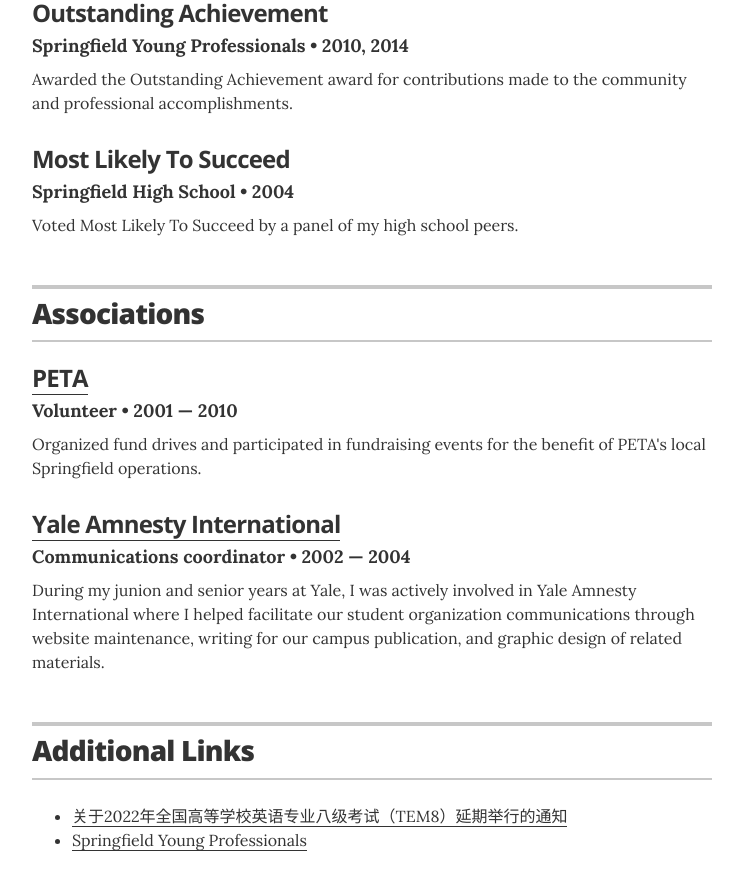
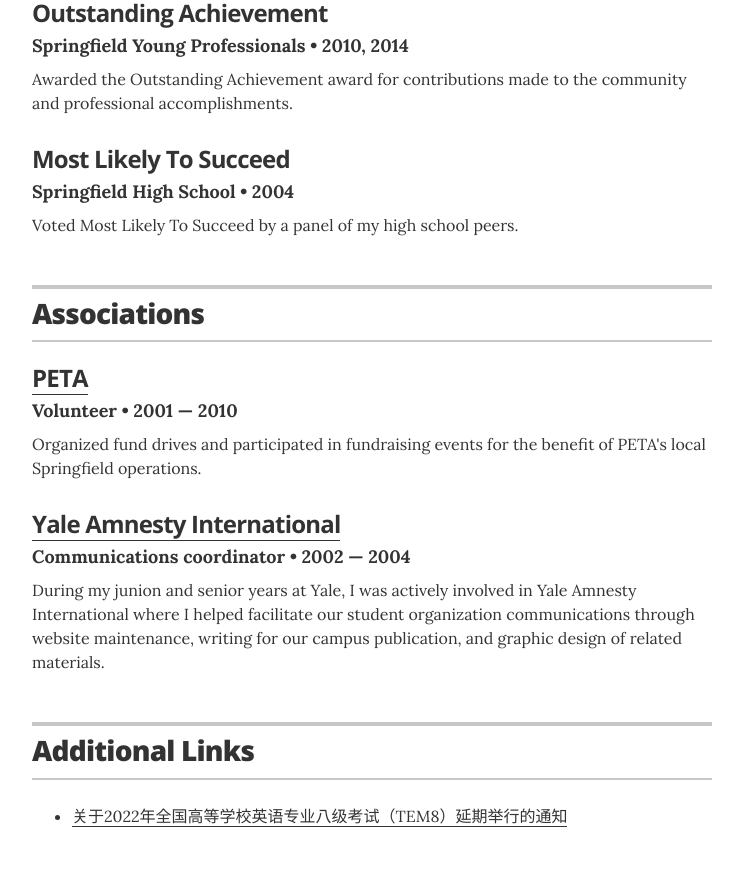
Before and after one commit to vfanghao/fanghao.me, a Jekyll site: the page built from index.html, in a window 1280 px wide and 900 px high, scrolled down 2532 px. Shown: the top 890 px of the window, without its empty margins (268-1011 px from the left). Built offline with Jekyll 4.4.1, drawn with Linux system fonts in a browser that asks for light colours.

Commit message:
Update links.yml

```diff
--- a/_data/links.yml
+++ b/_data/links.yml
@@ -1,5 +1,3 @@
 # links
 - url: "http://tem.fltonline.cn/?p=75468"
   description: 关于2022年全国高等学校英语专业八级考试（TEM8）延期举行的通知
-- url: "#"
-  description: Springfield Young Professionals
```
